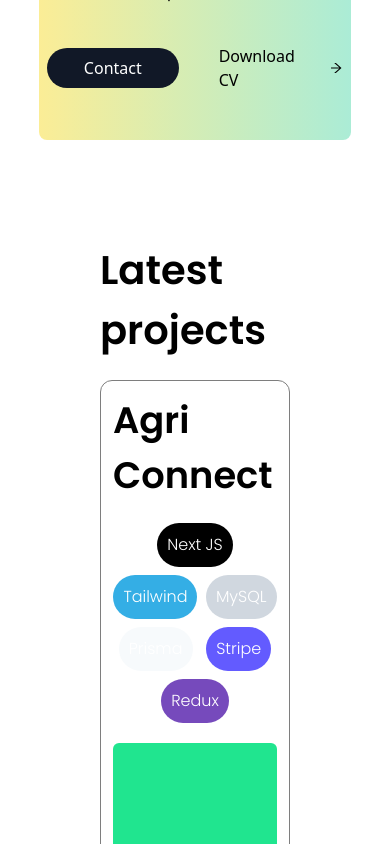
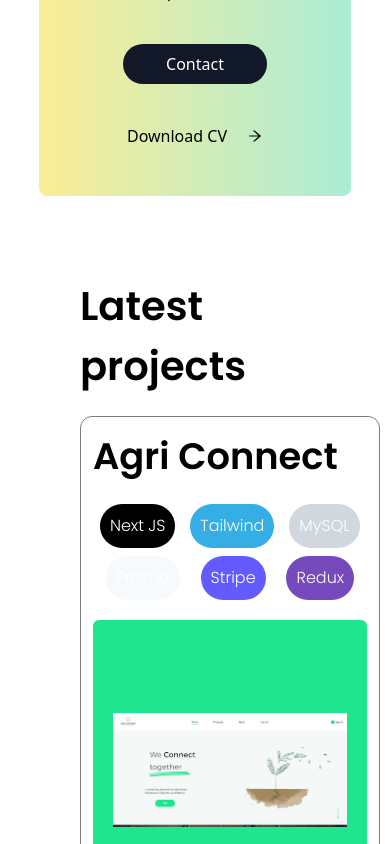
Before and after one commit to SowreRajan-dev/sowrerajan_portfolio, a React (Create React App) app: page / in a window 390 px wide. Shown: the part 740-1584 px from the top of the page. Built offline with nearby package versions, Linux system fonts and the light colour scheme.

Commit message:
adding responsiveness

```diff
--- a/package.json
+++ b/package.json
@@ -12,6 +12,7 @@
     "react-hover-video-player": "^9.7.1",
     "react-icons": "^4.4.0",
     "react-scripts": "5.0.1",
+    "react-toastify": "^9.1.1",
     "typewriter-effect": "^2.19.0",
     "web-vitals": "^2.1.4"
   },
--- a/src/Components/About.jsx
+++ b/src/Components/About.jsx
@@ -4,7 +4,7 @@ import SkillsSection from "./SkillsSection";
 import HandVector from "../Assests/Vectors/handVector.png";
 const About = () => {
   return (
-    <div className="p-10  " id="about">
+    <div className="p-10 msm:p-5" id="about">
       <div className="flex items-center justify-center">
         <div>
           <div className="relative">
--- a/src/Components/AboutMe.jsx
+++ b/src/Components/AboutMe.jsx
@@ -29,12 +29,12 @@ const AboutMe = () => {
           encourage responsiveness and user experience.
         </p>
       </div>
-      <div className="flex items-center justify-center ">
-        <button className="mr-10 bg-[#111827] text-white w-36 h-10 rounded-full hover:bg-[#467bf7] ">
+      <div className="flex items-center justify-center msm:flex-col ">
+        <button className="mr-10 bg-[#111827] text-white w-36 h-10 rounded-full hover:bg-[#467bf7] msm:mr-0 ">
           <a href="/#contact">Contact</a>
         </button>
-        <div className="flex items-center cursor-pointer">
-          <a href={resume} className="mr-5 hover:text-[#46b0f7]" download>
+        <div className="flex items-center cursor-pointer msm:mt-10">
+          <a href={resume} className="mr-5 hover:text-[#46b0f7] " download>
             Download CV{" "}
           </a>
           <AiOutlineArrowRight />
--- a/src/Components/Footer.jsx
+++ b/src/Components/Footer.jsx
@@ -1,14 +1,21 @@
-import React from "react";
-import { useRef } from "react";
+import { useRef, useState } from "react";
 import { BsTwitter, BsGithub } from "react-icons/bs";
 import { FaLinkedinIn } from "react-icons/fa";
 import emailjs from "@emailjs/browser";
-
+import { ToastContainer, toast } from "react-toastify";
+import "react-toastify/dist/ReactToastify.css";
 function Footer() {
   const formRef = useRef();
+  const [email, setEmail] = useState("");
+  const [name, setName] = useState("");
+  const [message, setMessage] = useState("");
 
   const sendEmail = (e) => {
     e.preventDefault();
+    if (!email || !name || !message) {
+      toast.error("Enter the necessary informations!");
+      return;
+    }
     emailjs
       .sendForm(
         process.env.REACT_APP_EmailJS_SERVICEID,
@@ -16,7 +23,12 @@ function Footer() {
         formRef.current,
         process.env.REACT_APP_EMAILJS_PUBLIC_KEY
       )
-      .then((res) => {})
+      .then((res) => {
+        toast.success("Sent ✅ ");
+        setEmail("");
+        setName("");
+        setMessage("");
+      })
       .catch((error) => console.log(error));
   };
   return (
@@ -76,6 +88,8 @@ function Footer() {
                 id="name"
                 name="user_name"
                 className="input-field "
+                onChange={(e) => setName(e.target.value)}
+                value={name}
               />
               <label htmlFor="name" className="input-label">
                 Name
@@ -87,6 +101,8 @@ function Footer() {
                 id="email"
                 name="user_email"
                 className="input-field"
+                onChange={(e) => setEmail(e.target.value)}
+                value={email}
               />
               <label htmlFor="name" className="input-label">
                 Email
@@ -98,6 +114,8 @@ function Footer() {
                 id="message"
                 name="message"
                 className="input-field"
+                onChange={(e) => setMessage(e.target.value)}
+                value={message}
               />
               <label htmlFor="name" className="input-label">
                 Message
@@ -109,6 +127,12 @@ function Footer() {
           </button>
         </form>
       </div>
+      <ToastContainer
+        position="bottom-right"
+        autoClose={3000}
+        closeOnClick={true}
+        draggable
+      />
     </div>
   );
 }
--- a/src/Components/ProjectsDisplay.jsx
+++ b/src/Components/ProjectsDisplay.jsx
@@ -6,7 +6,7 @@ import { projects } from "../data/projects";
 function ProjectDetails({ project, setClickFunction }) {
   return (
     <div
-      className={`rounded-md p-10 relative mmd:p-5 transition-all duration-75 `}
+      className={`rounded-md p-10 relative mmd:p-5 transition-all duration-75 msm:p-3 msm:block `}
       style={{ background: project.image_bg }}
     >
       <div
@@ -55,7 +55,7 @@ function ProjectDetails({ project, setClickFunction }) {
             }
           />
         </div>
-        <div className={`flex-1  w-full    p-10 `}>
+        <div className={`flex-1  w-full    p-10 msm:p-5 `}>
           <p
             className="break-before-auto font-Poppins text-xl"
             style={{ color: project?.text_color }}
@@ -80,21 +80,18 @@ function ProjectsDisplay() {
       scrollProject.scrollIntoView({ behaviour: "smooth" });
     }
   }
-  // function onMouseLeave() {
-  //   setProjectHovered(false);
-  // }
 
   return (
     <div id="projects">
-      <div className="w-full  h-full flex justify-center flex-col p-5 scroll-smooth ">
-        <p className="font-Poppins font-semibold text-[2.5rem] mb-5">
+      <div className="w-full  h-full flex justify-center flex-col p-5 scroll-smooth msm:p-0">
+        <p className="font-Poppins font-semibold text-[2.5rem] mb-5 ">
           Latest projects
         </p>
-        <div className="flex items-center justify-evenly flex-wrap gap-[5rem]">
+        <div className="flex items-center justify-evenly flex-wrap gap-[5rem] msm:grid">
           {projects.map((project) => (
             <div
               key={project.id}
-              className="w-[300px] border-[#7e7e7e] border p-3 rounded-xl "
+              className="w-[300px] border-[#7e7e7e] border p-3 rounded-xl"
             >
               <p className="font-Poppins font-semibold text-[2.3rem]">
                 {project.project_name}
@@ -123,7 +120,6 @@ function ProjectsDisplay() {
                 style={{
                   background: project.image_bg,
                 }}
-                // onMouseLeave={onMouseLeave}
               >
                 <img
                   src={project.imageSrc}
--- a/src/Components/SkillsSection.jsx
+++ b/src/Components/SkillsSection.jsx
@@ -6,7 +6,7 @@ const SkillsSection = () => {
       <div>
         <p className="font-Poppins text-[2.5rem] font-bold">Skills</p>
       </div>
-      <div className="p-10 flex items-start flex-wrap justify-evenly gap-[5rem] ">
+      <div className="p-10 flex items-start flex-wrap justify-evenly gap-[5rem] msm:grid msm:grid-cols-2 msm:p-5">
         <a href="https://reactjs.org/">
           <div className="w-32 h-32 skills-container hover:scale-105 transition-all  ease-in-out">
             <div className="w-full h-full bg-[#0f3b4e] rounded-3xl flex items-center justify-center ">
```
Also changed, not shown: 1 other file (tests, documents, lock files or other folders).
